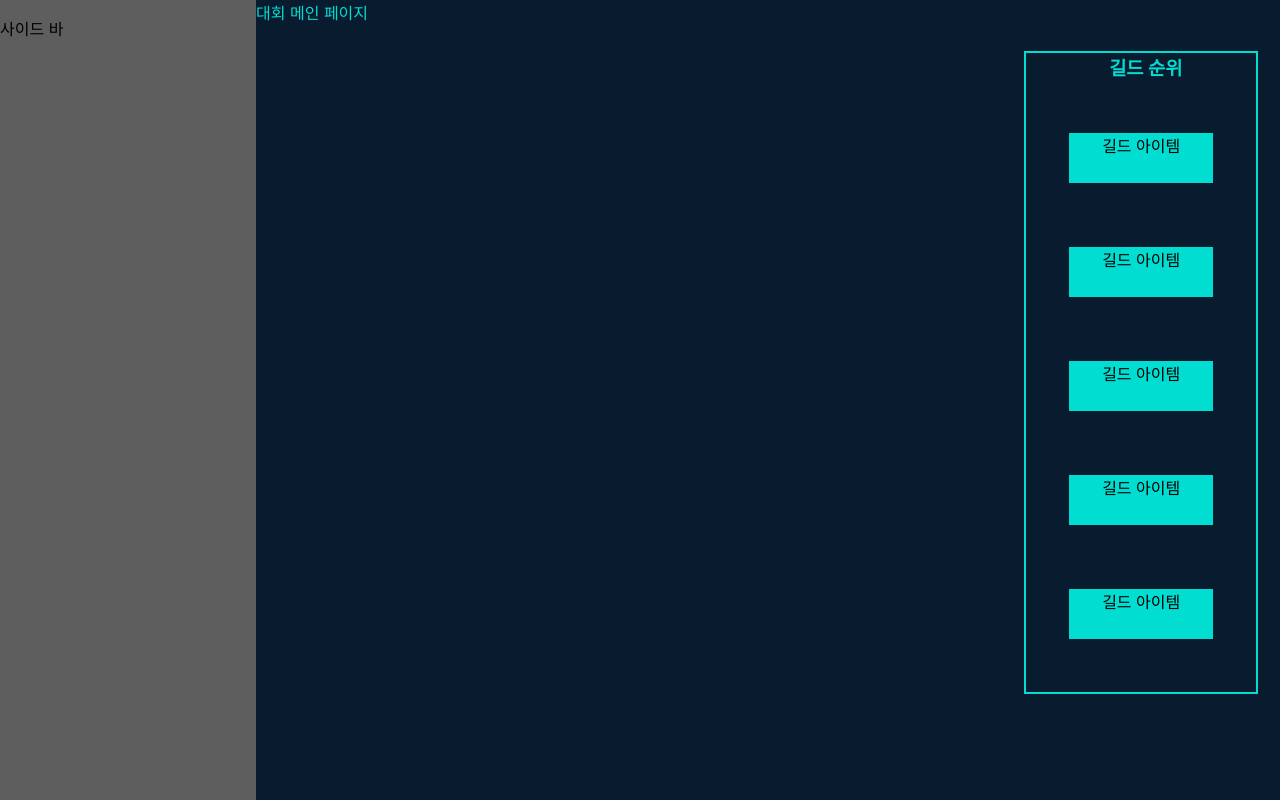
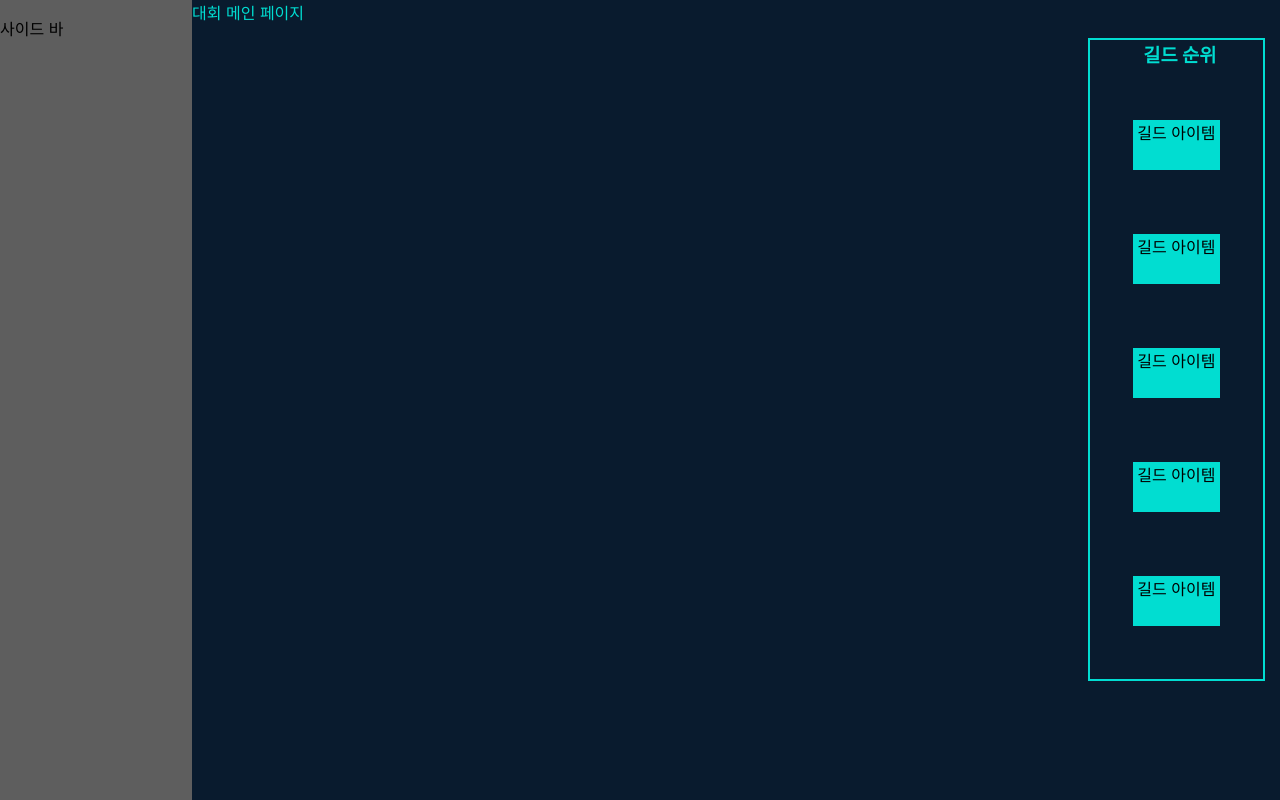
Before and after one commit to acepilot0620/carryMe2021, a React (Create React App) app in the folder front/: page /league in a window 1280 px wide. Shown: the top 800 px of the page. Built offline with nearby package versions, Linux system fonts and the light colour scheme.

Commit message:
Resizing sides
+ 20 60 20 -> 15 70 15

```diff
--- a/front/src/Design/Comps/Styles.css
+++ b/front/src/Design/Comps/Styles.css
@@ -1,13 +1,13 @@
 .sideBar {
     position: fixed;
-    width: 20%;
+    width: 15%;
     top: 0;
     left: 0;
     bottom: 0;
     background-color: #5E5E5E;
 }
 .commercialBar {
-    width: 20%;
+    width: 15%;
     height: 2000px;
     float: right;
     background-color: #091B2E;
--- a/front/src/Design/Styles.css
+++ b/front/src/Design/Styles.css
@@ -1,6 +1,6 @@
 .header {
     background-color: #091B2E;
     float: right;
-    width: 60%;
+    width: 70%;
     height: 2000px;
 }
```
